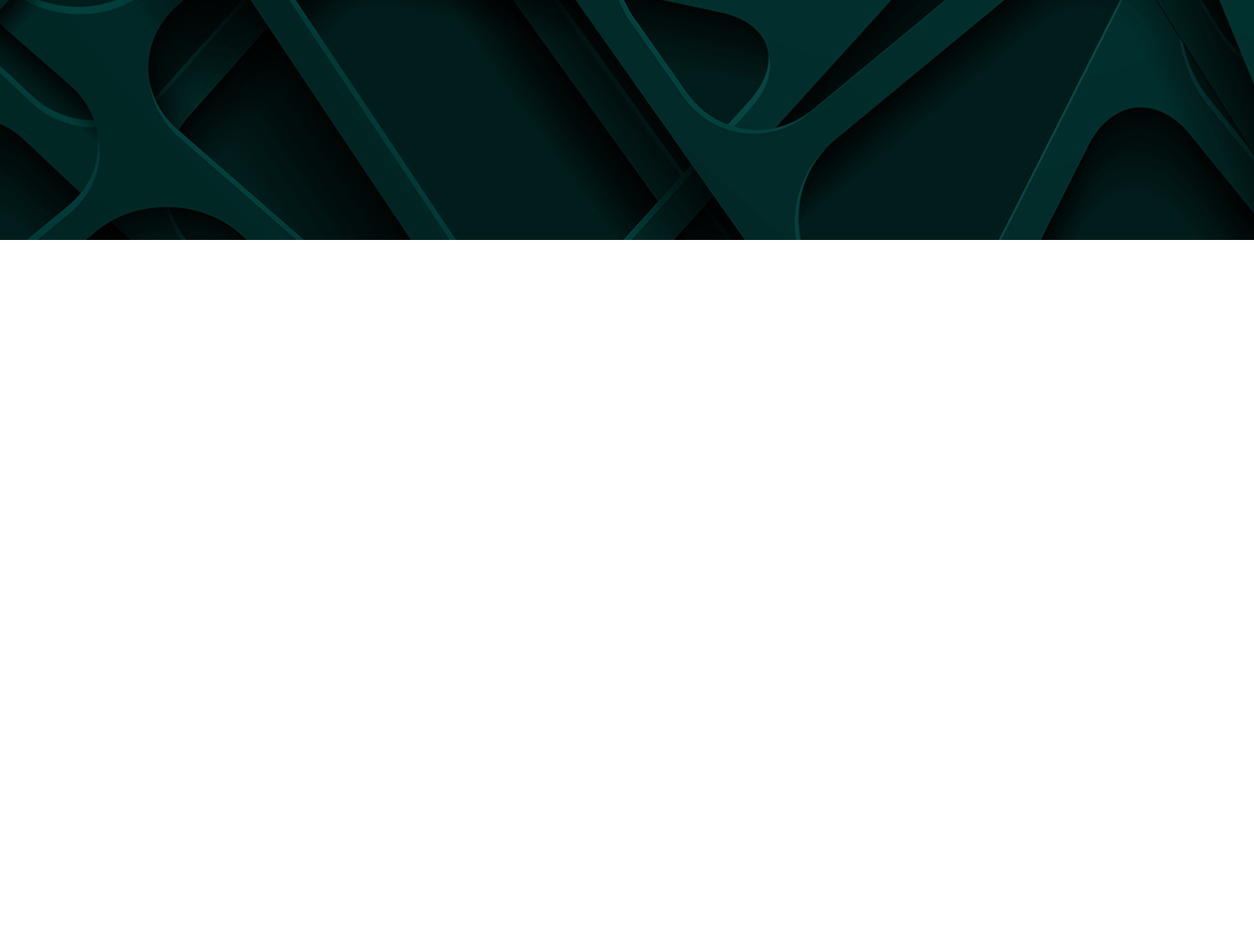
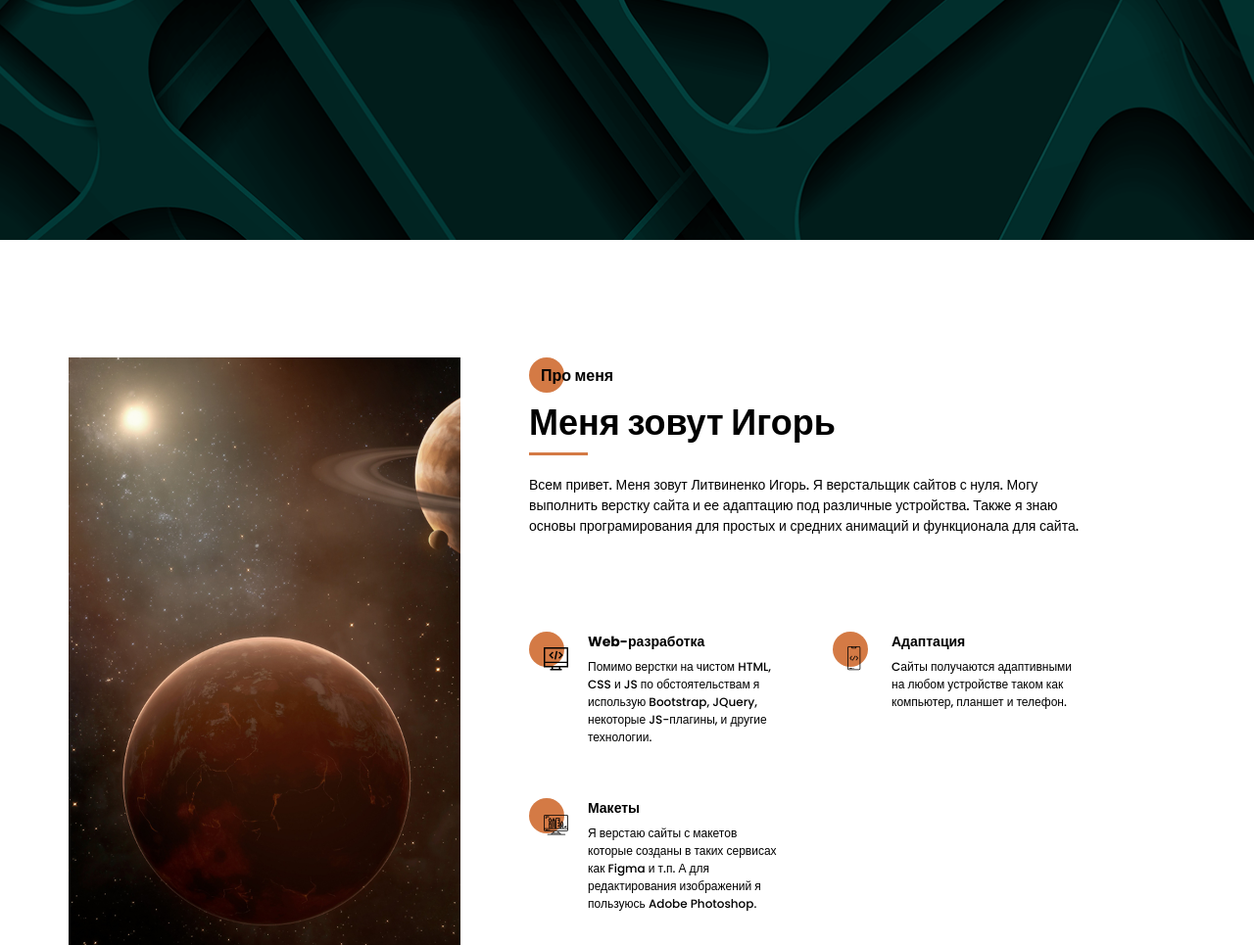
Before and after one commit to Igor8713/Portfolio, a website: page src/index.html in a window 1280 px wide. Shown: the part 555-1520 px from the top of the page at 98% size. Before the commit the page ends 800 px from the top, so only its background shows below. Drawn offline with nearby package versions, Linux system fonts and the light colour scheme; files that its build step writes are made by us from their sources; files whose address does not match are found by name; a web font is replaced by a local one.

Commit message:
Created AboutMe section

```diff
--- a/src/index.html
+++ b/src/index.html
@@ -94,5 +94,41 @@
             <span></span>
         </div>
     </section>
+    <section class="aboutMe">
+        <div class="container">
+            <div class="aboutMe__wrapper">
+                <div class="aboutMe__photo"><img src="img/photo-space.png" alt="photo"></div>
+                <div class="aboutMe__desc">
+                    <div class="title title_fs16 aboutMe__subtitle">Про меня</div>
+                    <h2 class="title title_fs36 aboutMe__title">Меня зовут Игорь</h2>
+                    <div class="line"></div>
+                    <p class="aboutMe__text">Всем привет. Меня зовут Литвиненко Игорь. Я верстальщик сайтов с нуля. Могу выполнить верстку сайта и ее адаптацию под различные устройства. Также я знаю основы програмирования для простых и средних анимаций и функционала для сайта.</p>
+                </div>
+                <div class="aboutMe__skills">
+                    <div class="aboutMe__skillsItem">
+                        <div class="aboutMe__skillsIcon"><img src="icons/aboutMe/webDev.svg" alt="webdev"></div>
+                        <div>
+                            <div class="title">Web-разработка</div>
+                            <div class="aboutMe__skillsText">Помимо верстки на чистом HTML, CSS и JS по обстоятельствам я использую Bootstrap, JQuery, некоторые JS-плагины, и другие технологии.</div>
+                        </div>
+                    </div>
+                    <div class="aboutMe__skillsItem">
+                        <div class="aboutMe__skillsIcon"><img src="icons/aboutMe/mobileDev.svg" alt="webdev"></div>
+                        <div>
+                            <div class="title">Адаптация</div>
+                            <div class="aboutMe__skillsText">Cайты получаются адаптивными на любом устройстве таком как компьютер, планшет и телефон.</div>
+                        </div>
+                    </div>
+                    <div class="aboutMe__skillsItem">
+                        <div class="aboutMe__skillsIcon"><img src="icons/aboutMe/Design.svg" alt="webdev"></div>
+                        <div>
+                            <div class="title">Макеты</div>
+                            <div class="aboutMe__skillsText">Я верстаю сайты с макетов которые созданы в таких сервисах как Figma и т.п. А для редактирования изображений я пользуюсь Adobe Photoshop.</div>
+                        </div>
+                    </div>
+                </div>
+            </div>
+        </div>
+    </section>
 </body>
 </html>
--- a/src/sass/base/_mixins.scss
+++ b/src/sass/base/_mixins.scss
@@ -1,4 +1,4 @@
-@mixin red_circle{
+@mixin circle{
     &::before{
         content: '';
         width: 36px;
@@ -8,6 +8,6 @@
         top: -6px;
         left: 0;
         z-index: -1;
-        background-color: $red_color;
+        background-color: $main_color;
     }
 }
--- a/src/sass/base/_variables.scss
+++ b/src/sass/base/_variables.scss
@@ -1 +1 @@
-$red_color: #B00000;
+$main_color: #d47a45;
--- /dev/null
+++ b/src/sass/blocks/_aboutMe.scss
@@ -0,0 +1,62 @@
+.aboutMe{
+    padding-top: 120px;
+    &__wrapper{
+        display: grid;
+        grid-template-columns: 400px 570px;
+        grid-template-rows: minmax(240px, auto) minmax(320px, auto);
+        gap: 40px 70px;
+    }
+    &__photo{
+        grid-row: 1/3;
+        img{
+            width: 100%;
+        }
+    }
+    &__subtitle{
+        margin-top: 6px;
+        padding-left: 12px;
+        position: relative;
+        @include circle;
+    }
+    .line{
+        margin-top: 0;
+    }
+    &__title{
+        margin-top: 6px;
+    }
+    &__text{
+        margin-top: 20px;
+        color: #000;
+        font-size: 14px;
+        font-weight: 500;
+        line-height: normal;
+    }
+    &__skills{
+        display: grid;
+        grid-template-columns: repeat(2, 1fr);
+        grid-template-rows: minmax(120px, auto);
+        grid-auto-rows: minmax(120px, auto);
+        gap: 20px 50px;
+        &Item{
+            display: grid;
+            grid-template-columns: 40px 1fr;
+            column-gap: 20px;
+        }
+        &Icon{
+            padding-top: 15px;
+            padding-left: 15px;
+            position: relative;
+            @include circle;
+            &:before{
+                top: 0;
+            }
+        }
+        &Text{
+            margin-top: 6px;
+            color: #000;
+            font-size: 12px;
+            font-weight: 500;
+            line-height: normal;
+        }
+    }
+}
--- a/src/sass/blocks/_button.scss
+++ b/src/sass/blocks/_button.scss
@@ -1,5 +1,5 @@
 .button{
     padding: 12px 26px;
-    background-color: $red_color;
+    background-color: $main_color;
     box-shadow: 0px 4px 4px 0px rgba(0, 0, 0, 0.15);
 }
--- a/src/sass/blocks/_menu.scss
+++ b/src/sass/blocks/_menu.scss
@@ -20,7 +20,7 @@
         padding-left: 40px;
         position: relative;
         z-index: 2;
-        background-color: $red_color;
+        background-color: $main_color;
     }
     &__close{
         position: absolute;
--- a/src/sass/blocks/_promo.scss
+++ b/src/sass/blocks/_promo.scss
@@ -7,7 +7,7 @@
         padding-left: 10px;
         position: relative;
         z-index: 1;
-        @include red_circle;
+        @include circle;
     }
     &__title{
         margin-top: 9px;
--- a/src/sass/blocks/_sidepanel.scss
+++ b/src/sass/blocks/_sidepanel.scss
@@ -9,7 +9,7 @@ $sidepanel_left: 50px;
     justify-content: space-between;
     align-items: center;
     height: $sidepanel_width;
-    position: fixed;
+    position: absolute;
     top: $sidepanel_top;
     left: $sidepanel_left;
     z-index: 1;
@@ -51,7 +51,7 @@ $sidepanel_left: 50px;
     justify-content: space-between;
     align-items: center;
     width: $sidepanel_width;
-    position: fixed;
+    position: absolute;
     top: calc($sidepanel_top + $sidepanel_width / 2 - 30px / 2);       /*top(220px(figma)) + width(320px(figma))/2 - height(30px(site))/2*/
     left: calc($sidepanel_left - $sidepanel_width / 2 + 30px / 2);      /*left(50px(figma)) - width(320px(figma))/2 + height(30px(site))/2*/
     z-index: 1;
@@ -74,7 +74,7 @@ $sidepanel_left: 50px;
             vertical-align: middle;
         }
         &:hover{
-            color: $red_color;
+            color: $main_color;
         }
     }
 }
--- a/src/sass/blocks/_title.scss
+++ b/src/sass/blocks/_title.scss
@@ -5,6 +5,10 @@
     line-height: normal;
     &_fs16{
         font-size: 16px;
+    }
+    &_fs36{
+        font-size: 36px;
+        line-height: 60px;
     }
     &_fs48{
         font-size: 48px;
--- a/src/sass/style.scss
+++ b/src/sass/style.scss
@@ -12,7 +12,7 @@
     margin: 0;
 }
 
-h1, ul{
+h1, h2, p, ul{
     padding: 0;
     margin: 0;
 }
@@ -22,8 +22,16 @@ h1, ul{
     margin: 0 auto;
 }
 
+.line{
+    width: 60px;
+    height: 3px;
+    margin-top: 25px;
+    background-color: $main_color;
+}
+
 @import 'blocks/promo';
 @import 'blocks/title';
 @import 'blocks/button';
 @import 'blocks/sidepanel';
 @import 'blocks/menu';
+@import 'blocks/aboutMe';
```
Also changed, not shown: src/img/photo-space.png (added).
